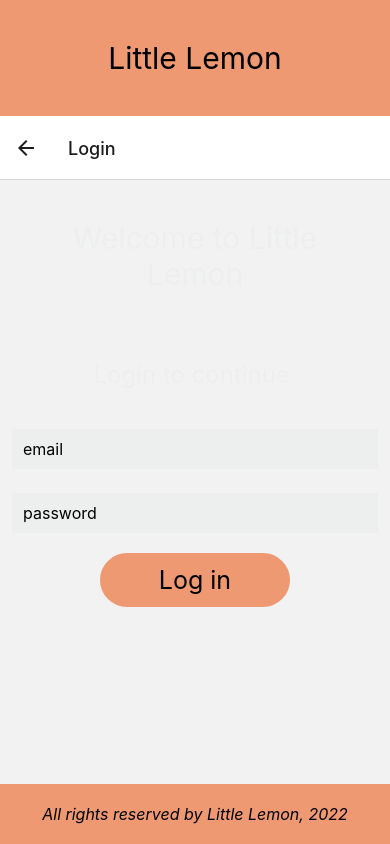
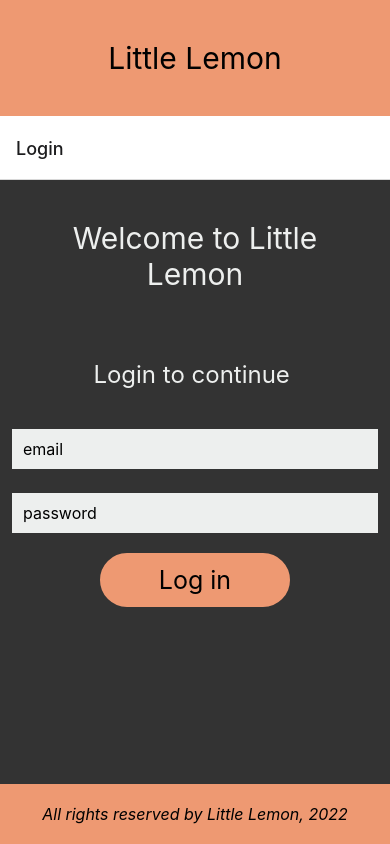
Before and after one commit to akshaykulkarni2007/coursera-react-native-assignment, a React Native app: screen /Login in a window 390 px wide. Built offline with nearby package versions, Linux system fonts and the light colour scheme.

Commit message:
minor fixes

```diff
--- a/routes.js
+++ b/routes.js
@@ -9,7 +9,7 @@
 export default function Routes() {
 	return (
 		<NavigationContainer>
-			<Stack.Navigator initialRouteName="Welcome">
+			<Stack.Navigator initialRouteName="Login">
 				<Stack.Screen name="Welcome" component={WelcomeScreen} />
 				<Stack.Screen name="Login" component={LoginScreen} />
 			</Stack.Navigator>
--- a/screens/LoginScreen.js
+++ b/screens/LoginScreen.js
@@ -52,6 +52,7 @@
 const styles = StyleSheet.create({
 	container: {
 		flex: 1,
+		backgroundColor: '#333333',
 	},
 	headerText: {
 		padding: 40,
```
